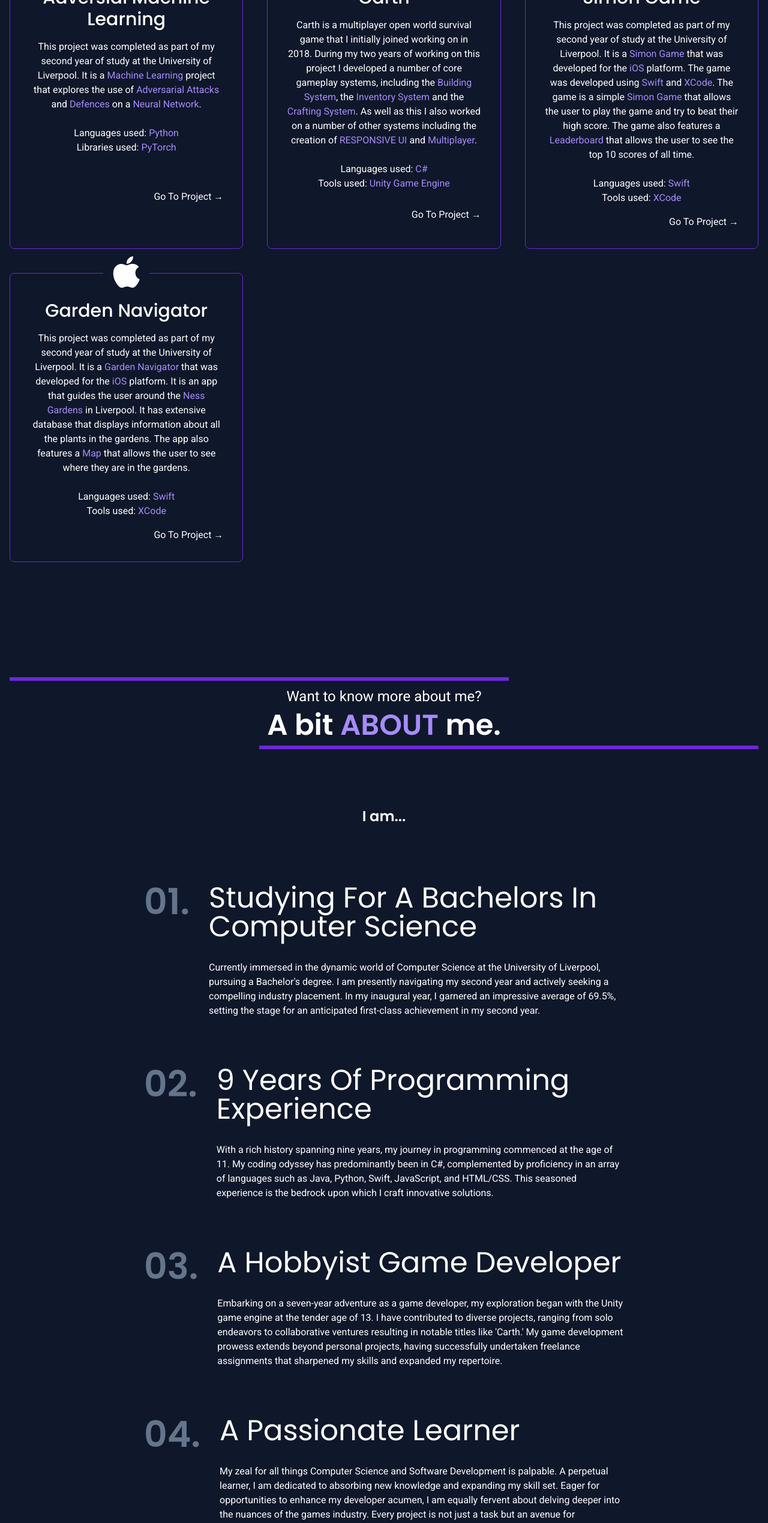
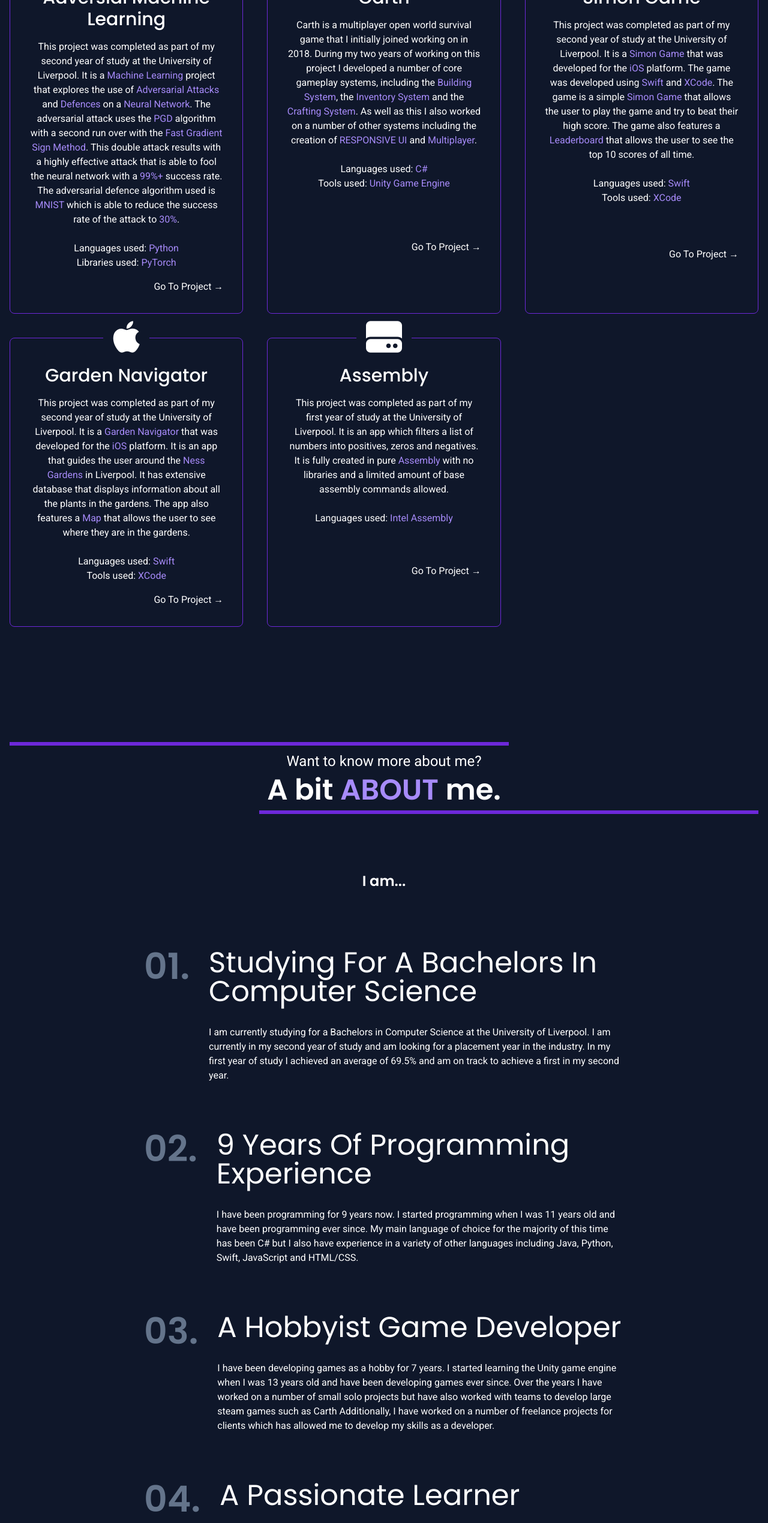
Before and after one commit to Shortiez/Ben-Gotts-Portfolio, a SvelteKit app: page / in a window 1280 px wide. Shown: the part 1024-3563 px from the top of the page at 60% size. Built offline with nearby package versions, Linux system fonts and the light colour scheme; no server answers.

Commit message:
FIREBASE HOSTING!

```diff
--- a/package.json
+++ b/package.json
@@ -9,6 +9,7 @@
 		"preview": "vite preview"
 	},
 	"devDependencies": {
+		"@sveltejs/adapter-auto": "^3.0.0",
 		"@sveltejs/adapter-static": "^3.0.0",
 		"@sveltejs/kit": "^2.0.0",
 		"@sveltejs/vite-plugin-svelte": "^3.0.0",
--- a/src/app.html
+++ b/src/app.html
@@ -33,6 +33,7 @@
 <script>
 	// Import the functions you need from the SDKs you need
 	import { initializeApp } from "firebase/app";
+	import { getAnalytics, logEvent } from "firebase/analytics";
 	// TODO: Add SDKs for Firebase products that you want to use
 	// https://firebase.google.com/docs/web/setup#available-libraries
 
@@ -48,4 +49,6 @@
 
 	// Initialize Firebase
 	const app = initializeApp(firebaseConfig);
+	const analytics = getAnalytics(app);
+	logEvent(analytics, 'notification_received');
 </script>
--- a/src/components/Main.svelte
+++ b/src/components/Main.svelte
@@ -22,44 +22,44 @@
             projectImage: "fa-brands fa-apple",
             projectLink: ""
         },
+        {
+            projectName: "Assembly",
+            projectImage: "fa-solid fa-hard-drive",
+            projectLink: ""
+        },
     ];
 
     let aboutMeFacts = [
         {
             name: "Studying For A Bachelors In Computer Science",
-            description: "Currently immersed in the dynamic world of Computer Science at the University of Liverpool, pursuing a Bachelor's degree. " +
-                "I am presently navigating my second year and actively seeking a compelling industry placement. " +
-                "In my inaugural year, I garnered an impressive average of 69.5%, setting the stage for an anticipated first-class achievement in my second year."
+            description : "I am currently studying for a Bachelors in Computer Science at the University of Liverpool. " +
+                "I am currently in my second year of study and am looking for a placement year in the industry. " +
+                "In my first year of study I achieved an average of 69.5% and am on track to achieve a first in my second year."
         },
         {
             name: "9 Years Of Programming Experience",
-            description: "With a rich history spanning nine years, my journey in programming commenced at the age of 11. " +
-                "My coding odyssey has predominantly been in C#, " +
-                "complemented by proficiency in an array of languages such as Java, Python, Swift, JavaScript, and HTML/CSS. " +
-                "This seasoned experience is the bedrock upon which I craft innovative solutions."
+            description: "I have been programming for 9 years now. I started programming when I was 11 years old and have been programming ever since. " +
+                "My main language of choice for the majority of this time has been C# but I also have experience in a variety of other languages " +
+                "including Java, Python, Swift, JavaScript and HTML/CSS."
         },
         {
             name: "A Hobbyist Game Developer",
-            description: "Embarking on a seven-year adventure as a game developer, my exploration began with the Unity game engine at the tender age of 13. " +
-                "I have contributed to diverse projects, ranging from solo endeavors to collaborative ventures resulting in notable titles like 'Carth.' " +
-                "My game development prowess extends beyond personal projects, " +
-                "having successfully undertaken freelance assignments that sharpened my skills and expanded my repertoire."
+            description: "I have been developing games as a hobby for 7 years. I started learning the Unity game engine when I was 13 years old and have been developing games ever since. " +
+                "Over the years I have worked on a number of small solo projects but have also worked with teams to develop large steam games such as Carth " +
+                "Additionally, I have worked on a number of freelance projects for clients which has allowed me to develop my skills as a developer."
         },
         {
             name: "A Passionate Learner",
-            description: "My zeal for all things Computer Science and Software Development is palpable. " +
-                "A perpetual learner, I am dedicated to absorbing new knowledge and expanding my skill set. " +
-                "Eager for opportunities to enhance my developer acumen, " +
-                "I am equally fervent about delving deeper into the nuances of the games industry. E" +
-                "very project is not just a task but an avenue for continuous growth and refinement."
+            description: "I am very passionate about everything Computer Science and Software Development related. " +
+                "I am always looking to learn new things and expand my knowledge. " +
+                "I am always looking for new opportunities to learn and develop my skills as a developer. " +
+                "I am also very passionate about the games industry and am always looking to learn more about it."
         },
         {
             name: "Innovative Problem Solver",
-            description: "Beyond the academic and experiential facets, I take pride in being an innovative problem solver. " +
-                "Armed with a potent blend of theoretical knowledge and practical experience, I relish tackling complex challenges head-on." +
-                " My approach involves not only writing code but architecting elegant solutions that resonate with efficiency. " +
-                "With an insatiable curiosity and a knack for finding creative solutions, " +
-                "I am poised to make meaningful contributions in any development environment."
+            description: "I am a very innovative problem solver. I am always looking for new ways to solve problems and am always looking to improve my problem solving skills. " +
+                "I am very good at thinking outside the box and coming up with creative solutions to problems. " +
+                "I am also very good at working with others to solve problems and am always looking to learn new ways to solve problems."
         }
     ];
 
@@ -104,7 +104,11 @@
             <Step project={projects[0]}>
                 <p>
                     This project was completed as part of my second year of study at the University of Liverpool.
-                    It is a <span class="text-violet-400">Machine Learning</span> project that explores the use of <span class="text-violet-400">Adversarial Attacks</span> and <span class="text-violet-400">Defences</span> on a <span class="text-violet-400">Neural Network</span>.
+                    It is a <span class="text-violet-400">Machine Learning</span> project that explores the use of <span class="text-violet-400">Adversarial Attacks</span>
+                    and <span class="text-violet-400">Defences</span> on a <span class="text-violet-400">Neural Network</span>.
+                    The adversarial attack uses the <span class="text-violet-400">PGD</span> algorithm with a second run over with the <span class="text-violet-400">Fast Gradient Sign Method</span>.
+                    This double attack results with a highly effective attack that is able to fool the neural network with a <span class="text-violet-400">99%+</span> success rate.
+                    The adversarial defence algorithm used is <span class="text-violet-400">MNIST</span> which is able to reduce the success rate of the attack to <span class="text-violet-400">30%</span>.
                     <br/>
                     <br/>
                     Languages used: <span class="text-violet-400">Python</span>
@@ -152,6 +156,16 @@
                     Tools used: <span class="text-violet-400">XCode</span>
                 </p>
             </Step>
+            <Step project={projects[4]}>
+                <p>
+                    This project was completed as part of my first year of study at the University of Liverpool.
+                    It is an app which filters a list of numbers into positives, zeros and negatives.
+                    It is fully created in pure <span class="text-violet-400">Assembly</span> with no libraries and a limited amount of base assembly commands allowed.
+                    <br/>
+                    <br/>
+                    Languages used: <span class="text-violet-400">Intel Assembly</span>
+                </p>
+            </Step>
         </div>
 
     </section>
@@ -191,6 +205,7 @@
         <div class="flex flex-col overflow-x-scroll gap-10 max-w-[800px] mx-auto w-full">
             <table class="bg-white text-slate-700 rounded text-center">
                 <thead class="border-b border-solid border-slate-200">
+
                 <tr class="">
                     <th/>
                     <th class="whitespace-nowrap p-2 px-4">Candidate #1</th>
@@ -199,49 +214,50 @@
                     <th class="whitespace-nowrap p-2 px-4">Candidate #4</th>
                     <th class="whitespace-nowrap bg-violet-700 text-white p-4 px-8">Me</th>
                 </tr>
+
                 <tbody>
                     <tr class="border-b border-solid border-slate-200">
-                        <td class="border-r border-solid border-white pl-4 pr-8 py-4 font-semibold">Willingness To Learn</td>
+                        <td class="border-r border-solid border-white pl-4 pr-8 py-4 font-semibold">Technical Skills</td>
                         <td><i class="fa-solid fa-xmark text-green-500"></i></td>
-                        <td><i class="fa-solid fa-xmark text-green-500"></i></td>
+                        <td><i class="fa-solid fa-check text-green-500"></i></td>
                         <td><i class="fa-solid fa-xmark text-green-500"></i></td>
                         <td><i class="fa-solid fa-xmark text-green-500"></i></td>
                         <td><i class="fa-solid fa-check text-green-500"></i></td>
                     </tr>
 
                     <tr class="border-b border-solid border-slate-200">
-                        <td class="border-r border-solid border-white pl-4 pr-8 py-4 font-semibold">Adaptability</td>
+                        <td class="border-r border-solid border-white pl-4 pr-8 py-4 font-semibold">Effective Communication</td>
+                        <td><i class="fa-solid fa-check text-green-500"></i></td>
                         <td><i class="fa-solid fa-xmark text-green-500"></i></td>
                         <td><i class="fa-solid fa-xmark text-green-500"></i></td>
+                        <td><i class="fa-solid fa-check text-green-500"></i></td>
+                        <td><i class="fa-solid fa-check text-green-500"></i></td>
+                    </tr>
+
+                    <tr class="border-b border-solid border-slate-200">
+                        <td class="border-r border-solid border-white pl-4 pr-8 py-4 font-semibold">Problem-Solving</td>
+                        <td><i class="fa-solid fa-check text-green-500"></i></td>
                         <td><i class="fa-solid fa-xmark text-green-500"></i></td>
+                        <td><i class="fa-solid fa-check text-green-500"></i></td>
+                        <td><i class="fa-solid fa-check text-green-500"></i></td>
+                        <td><i class="fa-solid fa-check text-green-500"></i></td>
+                    </tr>
+
+                    <tr class="border-b border-solid border-slate-200">
+                        <td class="border-r border-solid border-white pl-4 pr-8 py-4 font-semibold">Initiative</td>
+                        <td><i class="fa-solid fa-check text-green-500"></i></td>
+                        <td><i class="fa-solid fa-check text-green-500"></i></td>
+                        <td><i class="fa-solid fa-check text-green-500"></i></td>
                         <td><i class="fa-solid fa-xmark text-green-500"></i></td>
                         <td><i class="fa-solid fa-check text-green-500"></i></td>
                     </tr>
 
                     <tr class="border-b border-solid border-slate-200">
-                        <td class="border-r border-solid border-white pl-4 pr-8 py-4 font-semibold">Passion</td>
-                        <td><i class="fa-solid fa-xmark text-green-500"></i></td>
-                        <td><i class="fa-solid fa-xmark text-green-500"></i></td>
-                        <td><i class="fa-solid fa-xmark text-green-500"></i></td>
+                        <td class="border-r border-solid border-white pl-4 pr-8 py-4 font-semibold">Time Management</td>
                         <td><i class="fa-solid fa-xmark text-green-500"></i></td>
                         <td><i class="fa-solid fa-check text-green-500"></i></td>
-                    </tr>
-
-                    <tr class="border-b border-solid border-slate-200">
-                        <td class="border-r border-solid border-white pl-4 pr-8 py-4 font-semibold">Experience</td>
-                        <td><i class="fa-solid fa-xmark text-green-500"></i></td>
-                        <td><i class="fa-solid fa-xmark text-green-500"></i></td>
-                        <td><i class="fa-solid fa-xmark text-green-500"></i></td>
-                        <td><i class="fa-solid fa-xmark text-green-500"></i></td>
                         <td><i class="fa-solid fa-check text-green-500"></i></td>
-                    </tr>
-
-                    <tr class="border-b border-solid border-slate-200">
-                        <td class="border-r border-solid border-white pl-4 pr-8 py-4 font-semibold">Team Working</td>
-                        <td><i class="fa-solid fa-xmark text-green-500"></i></td>
-                        <td><i class="fa-solid fa-xmark text-green-500"></i></td>
-                        <td><i class="fa-solid fa-xmark text-green-500"></i></td>
-                        <td><i class="fa-solid fa-xmark text-green-500"></i></td>
+                        <td><i class="fa-solid fa-check text-green-500"></i></td>
                         <td><i class="fa-solid fa-check text-green-500"></i></td>
                     </tr>
                 </tbody>
--- a/src/components/Project.svelte
+++ b/src/components/Project.svelte
@@ -2,7 +2,7 @@
     export let project;
 </script>
 
-<a href={project.projectLink} target="_blank" class="p-4 sm:p-6 md:p-8 flex flex-col gap-4 rounded-lg border border-solid border-violet-700 text-center group
+<a href={project.projectLink ? project.projectLink : "https://github.com/Shortiez"} target="_blank" class="p-4 sm:p-6 md:p-8 flex flex-col gap-4 rounded-lg border border-solid border-violet-700 text-center group
 cursor-pointer hover:border-violet-400 duration-200">
 
     <div class="bg-slate-900 grid place-items-center px-4 text-5xl md:text-6xl -mt-10 sm:-mt-12 md:-mt-14 lg:-mt-16 mx-auto duration-200">
--- a/src/routes/+layout.svelte
+++ b/src/routes/+layout.svelte
@@ -1,4 +1,3 @@
-
 <script>
     import "../app.css";
     import Header from "../components/Header.svelte";
```
Also changed, not shown: src/components/Footer.svelte (+13 -21 lines), 1 other file (tests, documents, lock files or other folders).
